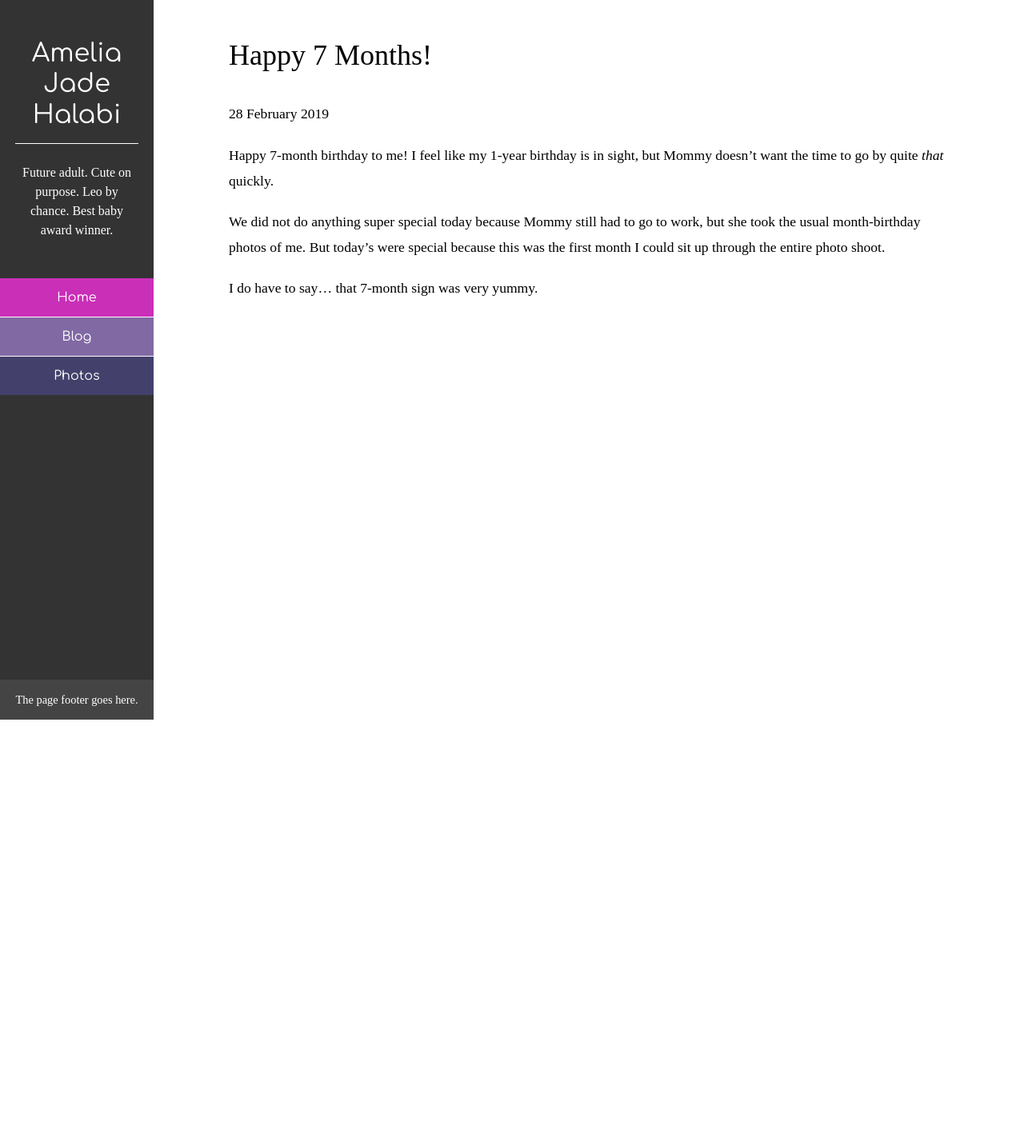
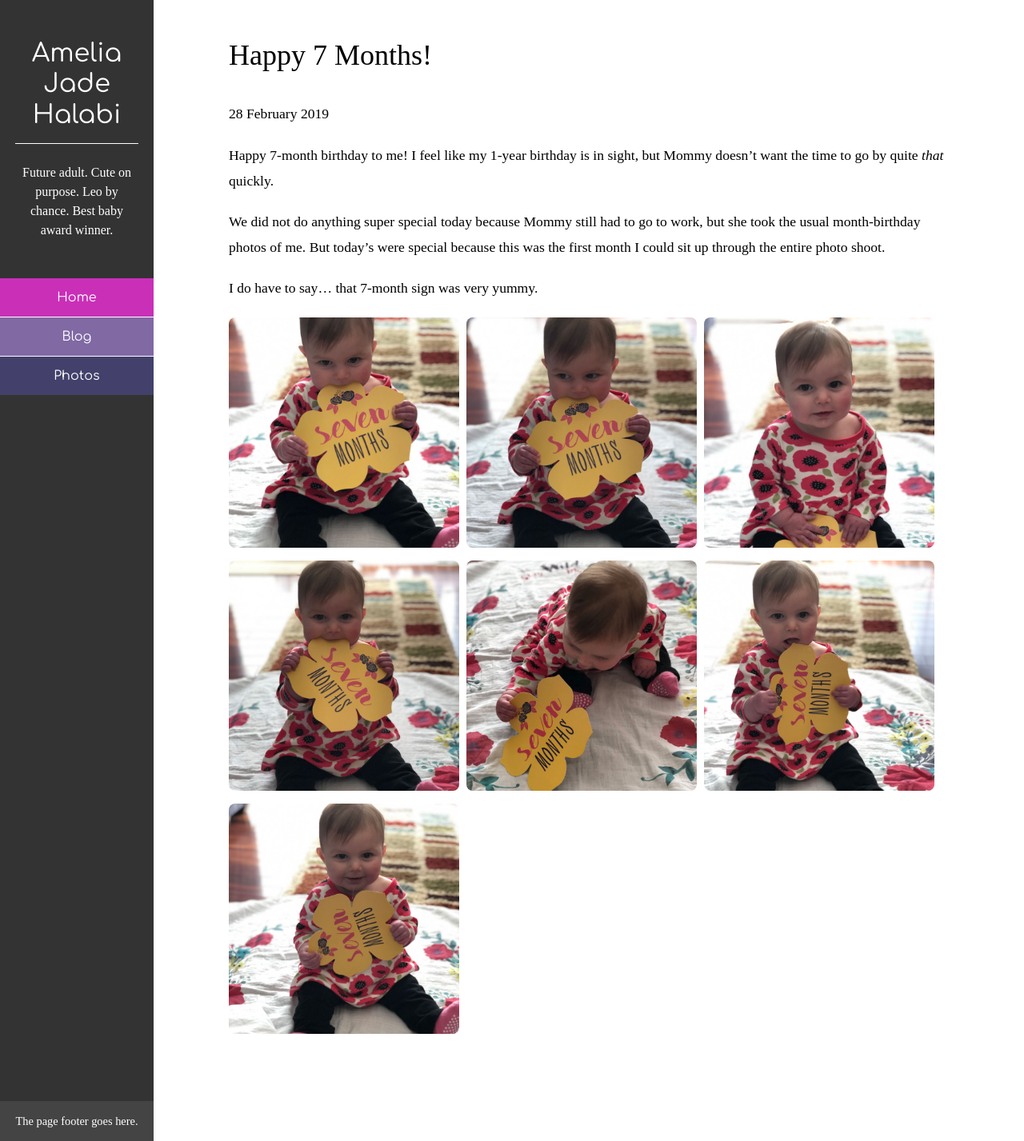
Before and after one commit to That-Dev-Girl-Sites/ameliahalabi.com, a Jekyll site: the page built from _posts/2019-02-28-seven-month-birthday.md, in a window 1280 px wide. Shown: the whole page at 80% size. Built offline with Jekyll 4.4.1, drawn with Linux system fonts in a browser that asks for light colours; some web fonts are replaced; before the commit the page ends 900 px from its top, so only the background shows below that.

Commit message:
Adding more photos to posts

```diff
--- a/_posts/2019-02-28-seven-month-birthday.md
+++ b/_posts/2019-02-28-seven-month-birthday.md
@@ -9,3 +9,13 @@ Happy 7-month birthday to me! I feel like my 1-year birthday is in sight, but Mo
 We did not do anything super special today because Mommy still had to go to work, but she took the usual month-birthday photos of me. But today's were special because this was the first month I could sit up through the entire photo shoot.
 
 I do have to say... that 7-month sign was very yummy.
+
+<span class="gallery">
+  ![]( {{ site.url }}/assets/images/2019-02-28.01.jpg)
+  ![]( {{ site.url }}/assets/images/2019-02-28.02.jpg)
+  ![]( {{ site.url }}/assets/images/2019-02-28.03.jpg)
+  ![]( {{ site.url }}/assets/images/2019-02-28.04.jpg)
+  ![]( {{ site.url }}/assets/images/2019-02-28.05.jpg)
+  ![]( {{ site.url }}/assets/images/2019-02-28.06.jpg)
+  ![]( {{ site.url }}/assets/images/2019-02-28.07.jpg)
+</span>
```
Also changed, not shown: _posts/2019-02-20-first-converstaion-kinda.md (+4 -0 lines), assets/images/2019-02-20.01.jpg (added), assets/images/2019-02-28.01.jpg (added), assets/images/2019-02-28.02.jpg (added), assets/images/2019-02-28.03.jpg (added), assets/images/2019-02-28.04.jpg (added), assets/images/2019-02-28.05.jpg (added), assets/images/2019-02-28.06.jpg (added), assets/images/2019-02-28.07.jpg (added).
